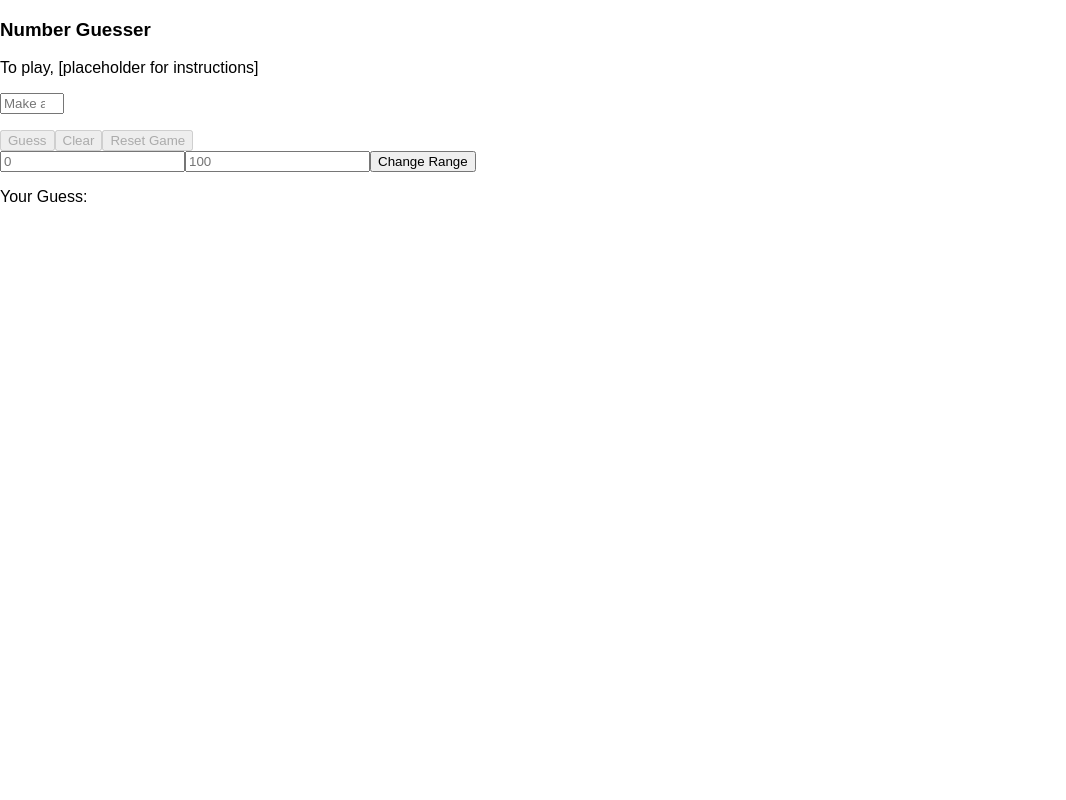
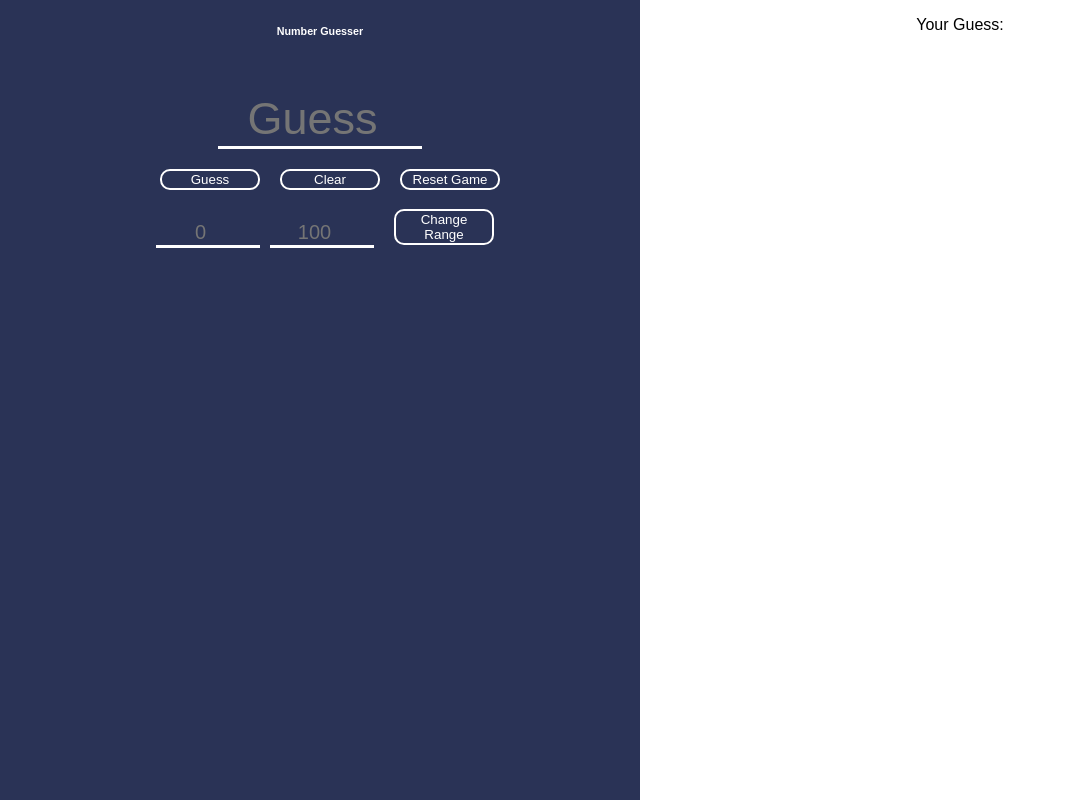
Before and after one commit to rcwestlake/number-guesser-react, a React (Create React App) app: page / in a window 1280 px wide. Shown: the whole page, without its empty margins (0-1066 px from the left). Built offline with nearby package versions, Linux system fonts and the light colour scheme; the HTML template or start-up script is replaced by a standard one.

Commit message:
added styles

```diff
--- a/src/App.css
+++ b/src/App.css
@@ -1,5 +1,24 @@
 body {
   box-sizing: border-box;
+}
+
+button {
+  background-color: transparent;
+  border: 2px solid #ffffff;
+  border-radius: 10px;
+  color: #ffffff;
+  cursor: pointer;
+  margin-left: 20px;
+  width: 100px;
+}
+
+button:hover {
+  background-color: #ffffff;
+  color: #2A3356;
+}
+
+.header {
+  color: white;
 }
 
 .display-container {
@@ -7,3 +26,47 @@ body {
   flex-direction: column;
   width: 100%;
 }
+
+.game-container {
+  display: flex;
+}
+
+.left-container {
+  background-color: #2A3356;
+  height: 100vh;
+  text-align: center;
+  width: 50%;
+}
+
+.error {
+  color: #ffffff;
+  font-size: 20px;
+}
+
+.guess-input {
+  background-color: transparent;
+  border: none;
+  border-bottom: 3px solid #ffffff;
+  color: #ffffff;
+  font-size: 45px;
+  margin-top: 30px;
+  text-align: center;
+  width: 200px;
+}
+
+.display-section {
+  text-align: center;
+  width: 50%;
+}
+
+.min-input, .max-input {
+  background-color: transparent;
+  border: none;
+  border-bottom: 3px solid #ffffff;
+  color: #ffffff;
+  font-size: 20px;
+  margin-top: 30px;
+  margin-left: 10px;
+  text-align: center;
+  width: 100px;
+}
--- a/src/App.js
+++ b/src/App.js
@@ -1,7 +1,6 @@
 import React, { Component } from 'react'
 import GuessField from './components/GuessField.jsx'
 import Display from './components/Display.jsx'
-import Header from './components/Header.jsx'
 import Range from './components/Range.jsx'
 import './App.css'
 
@@ -65,7 +64,7 @@ export default class App extends Component {
     }
 
     if(value < this.state.min || value > this.state.max) {
-      this.setState({ guess: value, error: 'Please enter number in range', disabled: true });
+      this.setState({ guess: value, error: 'Please enter number in the range', disabled: true });
     } else {
       this.setState({ guess: value, error: '', disabled: false });
     }
@@ -126,9 +125,9 @@ export default class App extends Component {
     const { guess, feedback, max, min, error, disabled } = this.state;
     return (
       <section className='application'>
-        <Header />
         <section className='game-container'>
-          <GuessField
+          <section className='left-container'>
+            <GuessField
             handleGuessState={(e) => this.updateGuessState(e)}
             handleGame={() => this.compareNumbers()}
             handleResetGame={() => this.resetGame()}
@@ -137,14 +136,15 @@ export default class App extends Component {
             max={max}
             error={error}
             disabled={disabled}
-          />
-          <Range
+            />
+            <Range
             min={min}
             max={max}
             handleChangeMin={(e) => this.updateMinRange(e)}
             handleChangeMax={(e) => this.updateMaxRange(e)}
             handleNewNumber={() => this.generateRandomNumber()}
-          />
+            />
+          </section>
           <Display guess={guess} feedback={feedback} />
         </section>
       </section>
--- a/src/components/GuessField.jsx
+++ b/src/components/GuessField.jsx
@@ -4,17 +4,20 @@ export default ({ handleGuessState, handleGame, handleResetGame, handleClear, mi
   return (
     <div>
     <section className='guess-container'>
+      <section className='header'>
+        <h1 className='title'>Number Guesser</h1>
+      </section>
       <form className='guess-form'>
         <input
             type='number'
-            placeholder='Make a guess'
+            placeholder='Guess'
             aria-label='input'
             className='guess-input'
             onChange={(e) => handleGuessState(e)}
             min={min}
             max={max}
             />
-        <p>{error}</p>
+        <p className='error'>{error}</p>
         <button type='button' disabled={disabled} onClick={() => handleGame()}>Guess</button>
         <button type='button' disabled={disabled} onClick={() => handleClear()}>Clear</button>
         <button type='button' disabled={disabled} onClick={() => handleResetGame()}>Reset Game</button>
--- a/src/components/Header.jsx
+++ /dev/null
@@ -1,10 +0,0 @@
-import React from 'react';
-
-export default () => {
-  return (
-    <section className='header'>
-      <h1>Number Guesser</h1>
-      <p>To play, [placeholder for instructions]</p>
-    </section>
-  )
-}
--- a/src/components/Range.jsx
+++ b/src/components/Range.jsx
@@ -2,7 +2,7 @@ import React from 'react'
 
 export default ({ min, max, handleChangeMin, handleChangeMax, handleNewNumber }) => {
   return (
-    <section className='ranger-container'>
+    <section className='range-container'>
       <input type='number' className='min-input' aria-label='input' placeholder={min} onChange={(e) => handleChangeMin(e)} />
       <input type='number' className='max-input' aria-label='input' placeholder={max} onChange={(e) => handleChangeMax(e)} />
       <button className='submit-range' onClick={() => handleNewNumber()}>Change Range</button>
```
